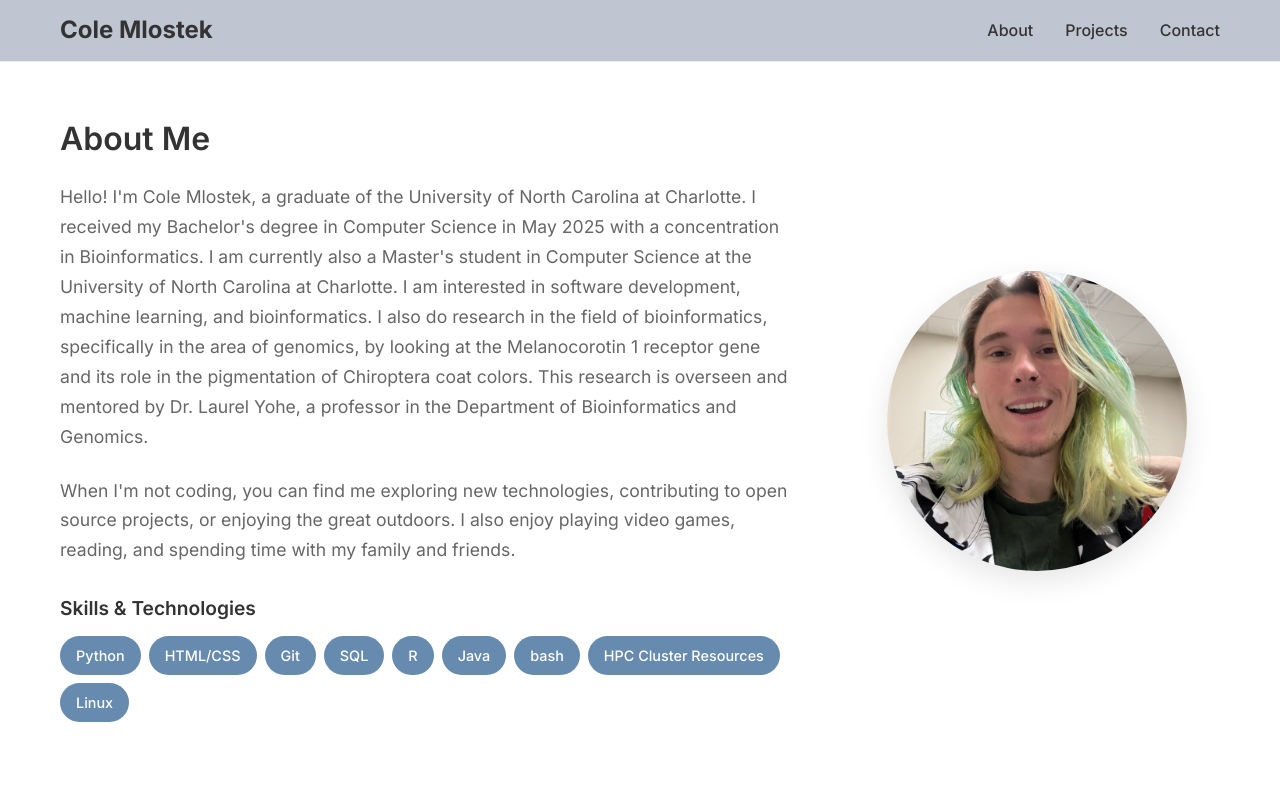
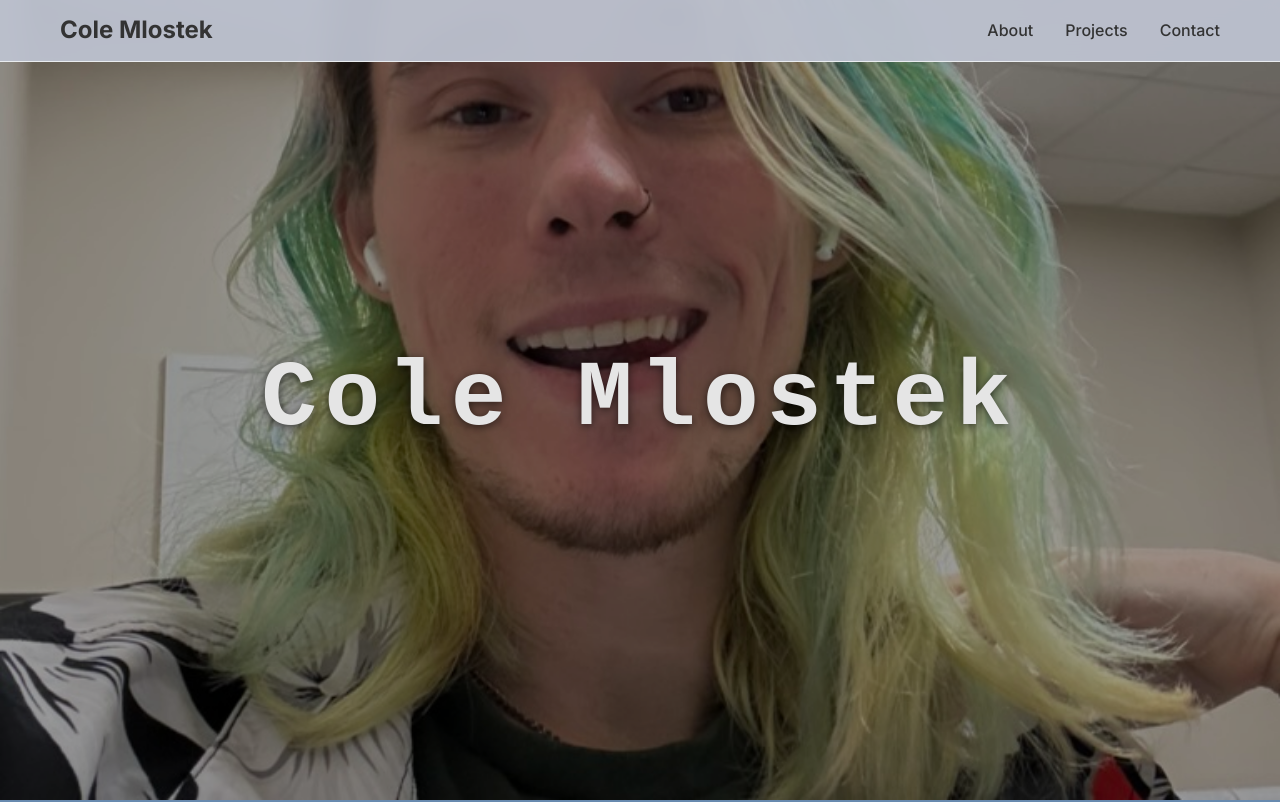
Before and after one commit to cmlostek/cmlostek.github.io, a React (Create React App) app: page / in a window 1280 px wide. Shown: the top 802 px of the page. Built offline with nearby package versions, Linux system fonts and the light colour scheme; the HTML template or start-up script is replaced by a standard one.

Commit message:
adding a home page

```diff
--- a/src/App.js
+++ b/src/App.js
@@ -1,6 +1,7 @@
 import React from 'react';
 import './App.css';
 import Header from './components/Header';
+import Home from './components/Home';
 import About from './components/About';
 import Projects from './components/Projects';
 import Contact from './components/Contact';
@@ -11,6 +12,7 @@ function App() {
     <div className="App">
       <Header />
       <main>
+        <Home />
         <About />
         <Projects />
         <Contact />
--- /dev/null
+++ b/src/components/Home.css
@@ -0,0 +1,42 @@
+.home-hero {
+  position: relative;
+  min-height: 100vh;
+  width: 100%;
+  background-position: center;
+  background-size: cover;
+  background-repeat: no-repeat;
+  display: flex;
+  align-items: center;
+  justify-content: center;
+}
+
+.home-hero__overlay {
+  position: absolute;
+  inset: 0;
+  background: rgba(0, 0, 0, 0.4);
+}
+
+.home-hero__content {
+  position: relative;
+  z-index: 1;
+  padding: 0 1rem;
+  text-align: center;
+}
+
+.home-hero__title {
+  font-family: 'Courier New', Courier, monospace;
+  font-weight: 800;
+  letter-spacing: 0.08em;
+  font-size: clamp(2.4rem, 6vw + 1rem, 6rem);
+  color: #e5e5e5;
+  text-shadow: 0 2px 10px rgba(0, 0, 0, 0.6);
+  margin: 0;
+  user-select: none;
+  white-space: pre;
+}
+
+@media (prefers-reduced-motion: reduce) {
+  .home-hero__title {
+    transition: none;
+  }
+}
--- /dev/null
+++ b/src/components/Home.js
@@ -0,0 +1,104 @@
+import React, { useEffect, useMemo, useRef, useState } from 'react';
+import './Home.css';
+
+const RANDOM_CHARACTER_SET = 'ABCDEFGHIJKLMNOPQRSTUVWXYZabcdefghijklmnopqrstuvwxyz0123456789!@#$%^&*()[]{}<>?/|~';
+
+function generateRandomCharacter() {
+  const randomIndex = Math.floor(Math.random() * RANDOM_CHARACTER_SET.length);
+  return RANDOM_CHARACTER_SET[randomIndex];
+}
+
+function generateRandomizedString(targetText) {
+  return targetText
+    .split('')
+    .map((character) => (character === ' ' ? ' ' : generateRandomCharacter()))
+    .join('');
+}
+
+function scrambleText(targetText, revealCount) {
+  const characters = targetText.split('');
+  for (let index = revealCount; index < characters.length; index += 1) {
+    if (characters[index] === ' ') {
+      continue;
+    }
+    characters[index] = generateRandomCharacter();
+  }
+  return characters.join('');
+}
+
+export default function Home() {
+  const targetText = useMemo(() => 'Cole Mlostek', []);
+  const [displayText, setDisplayText] = useState(() => generateRandomizedString(targetText));
+  const [revealedCharactersCount, setRevealedCharactersCount] = useState(0);
+  const scrambleIntervalRef = useRef(null);
+  const revealIntervalRef = useRef(null);
+
+  useEffect(() => {
+    // Frequently scramble unrevealed characters for the jumbled animation effect
+    scrambleIntervalRef.current = setInterval(() => {
+      setDisplayText((current) => {
+        return scrambleText(targetText, revealedCharactersCount);
+      });
+    }, 30);
+
+    // Gradually reveal the target text, one character at a time
+    revealIntervalRef.current = setInterval(() => {
+      setRevealedCharactersCount((count) => {
+        if (count >= targetText.length) {
+          return count;
+        }
+
+        const nextCount = count + 1;
+        // Ensure spaces are revealed atomically (skip to include spaces)
+        let adjustedCount = nextCount;
+        while (adjustedCount < targetText.length && targetText[adjustedCount - 1] === ' ') {
+          adjustedCount += 1;
+        }
+
+        // Update the display to reflect the newly revealed characters
+        setDisplayText((prev) => {
+          const revealedPortion = targetText.slice(0, adjustedCount);
+          const scrambledRemainder = scrambleText(targetText.slice(adjustedCount), 0);
+          return revealedPortion + scrambledRemainder;
+        });
+
+        return adjustedCount;
+      });
+    }, 120);
+
+    return () => {
+      if (scrambleIntervalRef.current) {
+        clearInterval(scrambleIntervalRef.current);
+      }
+      if (revealIntervalRef.current) {
+        clearInterval(revealIntervalRef.current);
+      }
+    };
+  }, [targetText, revealedCharactersCount]);
+
+  useEffect(() => {
+    // Stop scrambling once fully revealed
+    if (revealedCharactersCount >= targetText.length) {
+      if (scrambleIntervalRef.current) {
+        clearInterval(scrambleIntervalRef.current);
+      }
+      if (revealIntervalRef.current) {
+        clearInterval(revealIntervalRef.current);
+      }
+      setDisplayText(targetText);
+    }
+  }, [revealedCharactersCount, targetText]);
+
+  const backgroundImageUrl = `${process.env.PUBLIC_URL || ''}/pfp.jpeg`;
+
+  return (
+    <section className="home-hero" style={{ backgroundImage: `url(${backgroundImageUrl})` }}>
+      <div className="home-hero__overlay" />
+      <div className="home-hero__content">
+        <h1 className="home-hero__title" aria-label={targetText}>
+          {displayText}
+        </h1>
+      </div>
+    </section>
+  );
+}
```
Also changed, not shown: 11 other files (tests, documents, lock files or other folders).
